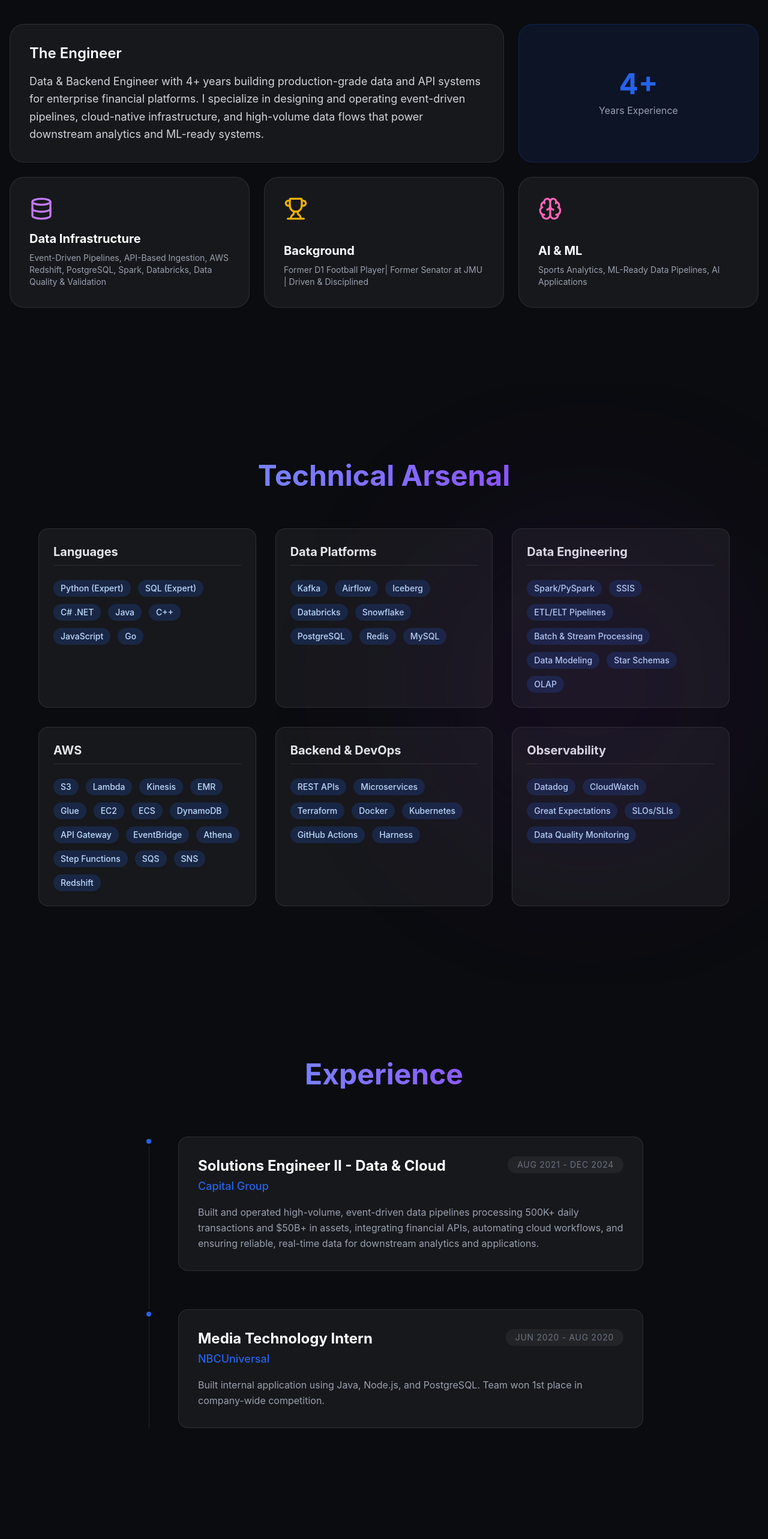
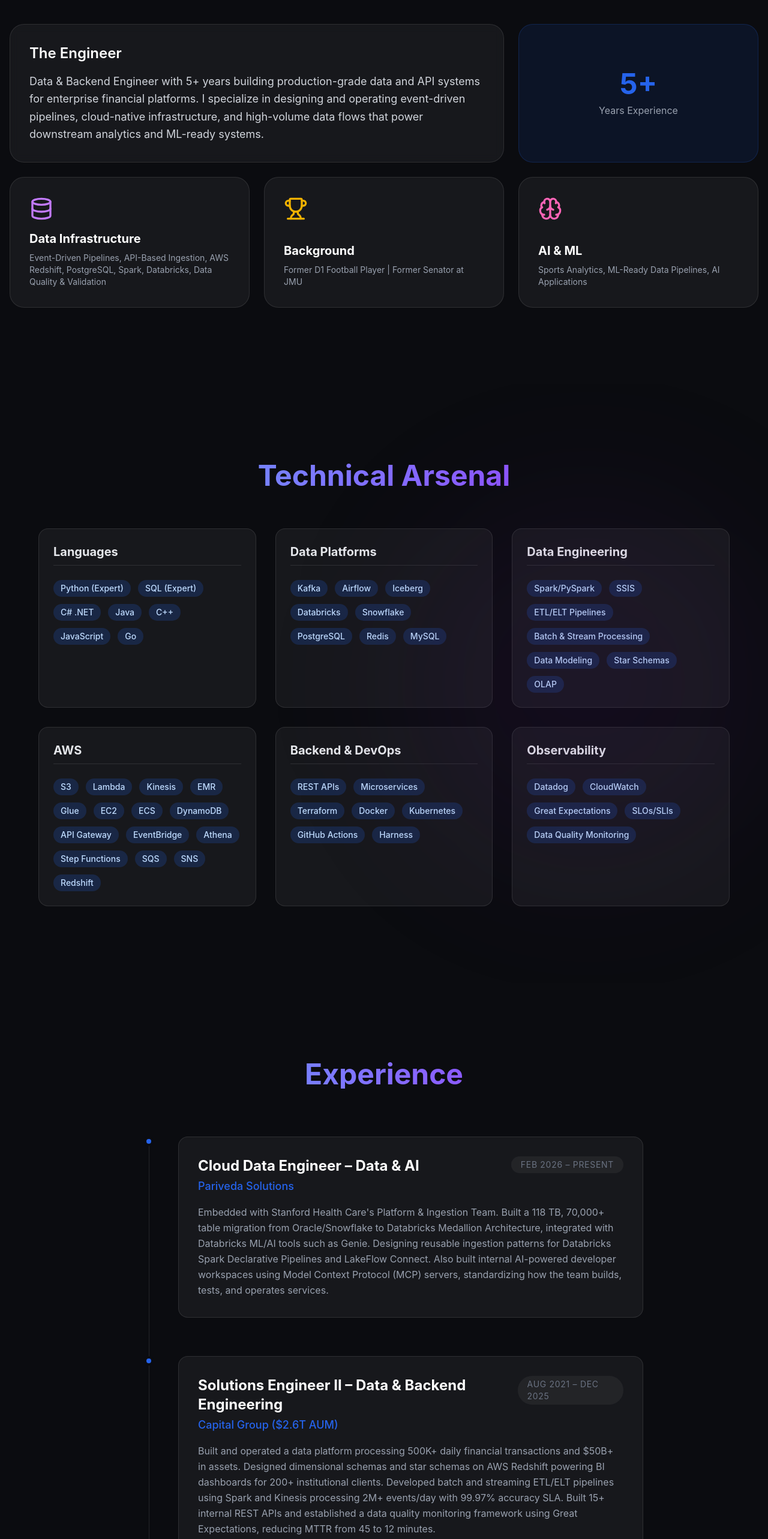
Before and after one commit to devinfloyd1/devinfloyd_portfolio, a React (Vite) app: page / in a window 1280 px wide. Shown: the part 1000-3566 px from the top of the page at 60% size. Built offline with nearby package versions, Linux system fonts and the light colour scheme.

Commit message:
feat: add Pariveda/Stanford role, bump to 5+ yrs, remove GPA and 'driven & disciplined'

```diff
--- a/src/components/About.jsx
+++ b/src/components/About.jsx
@@ -39,7 +39,7 @@
                 <motion.div variants={item} className="md:col-span-2 bg-white/5 border border-white/10 rounded-3xl p-8 backdrop-blur-sm hover:bg-white/10 transition-colors">
                     <h3 className="text-2xl font-semibold mb-4 text-white">The Engineer</h3>
                     <p className="text-gray-300 text-lg leading-relaxed">
-                        Data & Backend Engineer with 4+ years building production-grade data and API systems for enterprise financial platforms.
+                        Data & Backend Engineer with 5+ years building production-grade data and API systems for enterprise financial platforms.
                         I specialize in designing and operating event-driven pipelines, cloud-native infrastructure, and high-volume data flows
                         that power downstream analytics and ML-ready systems.
                     </p>
@@ -47,7 +47,7 @@
 
                 {/* Stats Card */}
                 <motion.div variants={item} className="bg-gemini-blue/10 border border-gemini-blue/20 rounded-3xl p-8 flex flex-col justify-center items-center text-center">
-                    <div className="text-5xl font-bold text-gemini-blue mb-2">4+</div>
+                    <div className="text-5xl font-bold text-gemini-blue mb-2">5+</div>
                     <div className="text-gray-400">Years Experience</div>
                 </motion.div>
 
@@ -65,7 +65,7 @@
                     <Trophy className="w-10 h-10 text-yellow-500 mb-4" />
                     <div>
                         <h4 className="text-xl font-bold mb-2">Background</h4>
-                        <p className="text-sm text-gray-400">Former D1 Football Player| Former Senator at JMU | Driven & Disciplined</p>
+                        <p className="text-sm text-gray-400">Former D1 Football Player | Former Senator at JMU</p>
                     </div>
                 </motion.div>
 
--- a/src/components/Education.jsx
+++ b/src/components/Education.jsx
@@ -33,7 +33,6 @@
                         <div>
                             <h4 className="text-xl font-semibold text-white">James Madison University</h4>
                             <p className="text-gemini-blue font-medium">BBA in Computer Information Systems</p>
-                            <p className="text-gray-400 mt-2">GPA: 3.72</p>
                         </div>
                     </div>
                 </motion.div>
--- a/src/components/Experience.jsx
+++ b/src/components/Experience.jsx
@@ -2,16 +2,22 @@
 
 const experiences = [
     {
-        role: "Solutions Engineer II - Data & Cloud",
-        company: "Capital Group",
-        period: "Aug 2021 - Dec 2024",
-        description: "Built and operated high-volume, event-driven data pipelines processing 500K+ daily transactions and $50B+ in assets, integrating financial APIs, automating cloud workflows, and ensuring reliable, real-time data for downstream analytics and applications."
+        role: "Cloud Data Engineer – Data & AI",
+        company: "Pariveda Solutions",
+        period: "Feb 2026 – Present",
+        description: "Embedded with Stanford Health Care's Platform & Ingestion Team. Built a 118 TB, 70,000+ table migration from Oracle/Snowflake to Databricks Medallion Architecture, integrated with Databricks ML/AI tools such as Genie. Designing reusable ingestion patterns for Databricks Spark Declarative Pipelines and LakeFlow Connect. Also built internal AI-powered developer workspaces using Model Context Protocol (MCP) servers, standardizing how the team builds, tests, and operates services."
+    },
+    {
+        role: "Solutions Engineer II – Data & Backend Engineering",
+        company: "Capital Group ($2.6T AUM)",
+        period: "Aug 2021 – Dec 2025",
+        description: "Built and operated a data platform processing 500K+ daily financial transactions and $50B+ in assets. Designed dimensional schemas and star schemas on AWS Redshift powering BI dashboards for 200+ institutional clients. Developed batch and streaming ETL/ELT pipelines using Spark and Kinesis processing 2M+ events/day with 99.97% accuracy SLA. Built 15+ internal REST APIs and established a data quality monitoring framework using Great Expectations, reducing MTTR from 45 to 12 minutes."
     },
     {
         role: "Media Technology Intern",
         company: "NBCUniversal",
-        period: "Jun 2020 - Aug 2020",
-        description: "Built internal application using Java, Node.js, and PostgreSQL. Team won 1st place in company-wide competition."
+        period: "Jun 2020 – Aug 2020",
+        description: "Led infrastructure migration across 50+ production broadcast servers, reducing deployment time and improving system reliability. Won 1st place in a company-wide hackathon building a full-stack media scheduling app using React, Node.js, and SQL Server."
     }
 ];
 
```
